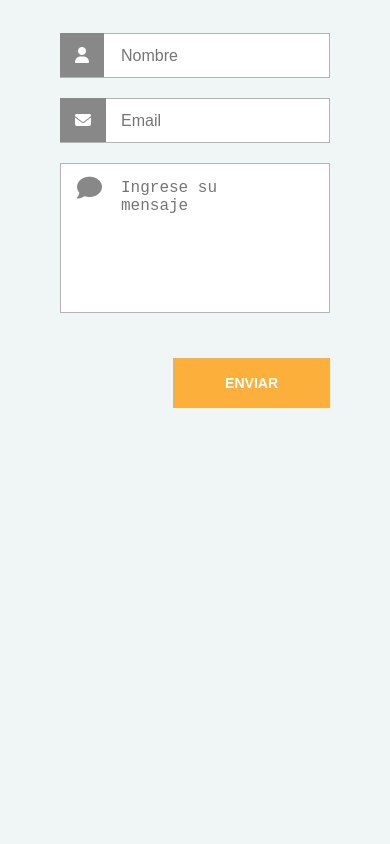
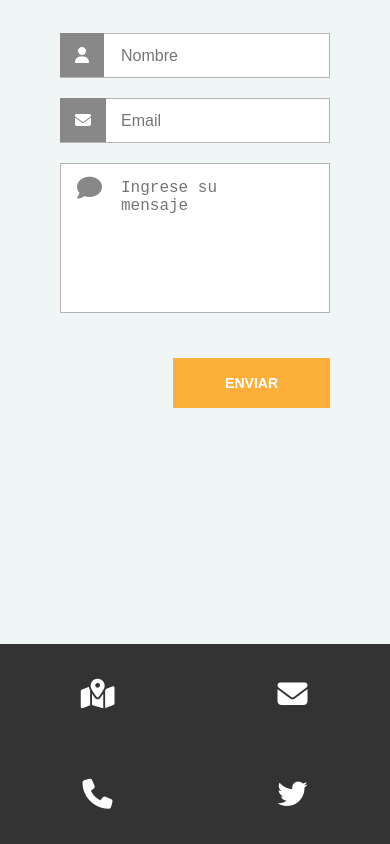
Before and after one commit to Luis-Blanco/proyecto--restaurante, a plain HTML site: page index.html in a window 390 px wide. Shown: the part 2982-3826 px from the top of the page. Before the commit the page ends 3626 px from the top, so only its background shows below. Drawn offline with Linux system fonts and the light colour scheme.

Commit message:
Desarrollo de footer responsive

```diff
--- a/css/estilos.css
+++ b/css/estilos.css
@@ -623,6 +623,57 @@ body {
 .alerta--success .alerta--mensaje {
    color: #155724;
 }
+
+/* SECCION FOOTER */
+
+.footer {
+   display: flex;
+   margin-top: -100px;
+}
+
+.footer--sociales {
+   width: 25%;
+   height: 100px;
+   background: #333;
+   color: #fff;
+   position: relative;
+   text-align: center;
+   overflow: hidden;
+}
+
+.footer--sociales i {
+   position: absolute;
+   left: 0;
+   top: 0;
+   width: 100%;
+   height: 100%;
+   font-size: 30px;
+   line-height: 100px;
+   transition: all 0.5s;
+}
+
+.footer--sociales span {
+   position: absolute;
+   width: 100%;
+   left: 0;
+   bottom: 0;
+   padding: 10px 0;
+   font-size: 12px;
+   background: var(--color-primario);
+   color: #fff;
+   letter-spacing: 1px;
+   font-weight: 700;
+   transform: translateY(60px);
+   transition: all 0.5s;
+}
+/*le aplicare el estilo al span*/
+.footer--sociales i:hover + span {
+   transform: translateY(0px);
+}
+
+.footer--sociales i:hover {
+   transform: translateY(-20px);
+}
 /* =========================================================================
             MEDIA QUERY PARA LA BARRA DE NAVEGACION
 ============================================================================*/
@@ -751,4 +802,14 @@ body {
    .show {
       transform: translateY(150%);
    }
+
+   /* SECCION FOOTER */
+   .footer {
+      flex-wrap: wrap;
+      margin-top: 0;
+   }
+
+   .footer--sociales {
+      width: 50%;
+   }
 }
--- a/index.html
+++ b/index.html
@@ -376,6 +376,29 @@
             >
          </div>
       </div>
+
+      <!-- SECCION FOOTER -->
+      <footer class="footer">
+         <div class="footer--sociales">
+            <i class="fas fa-map-marked-alt"></i>
+            <span>Lorem ipsum dolor sit amet consectetur.
+         </div>
+
+         <div class="footer--sociales">
+            <i class="fas fa-envelope"></i>
+            <span>info@worldpizza.com</span>
+         </div>
+
+         <div class="footer--sociales">
+            <i class="fas fa-phone"></i>
+            <span>+59178998899</span>
+         </div>
+
+         <div class="footer--sociales">
+            <i class="fab fa-twitter"></i>
+            <span>@worldpizza</span>
+         </div>
+      </footer>
       <script src="js/app.js"></script>
    </body>
 </html>
```
